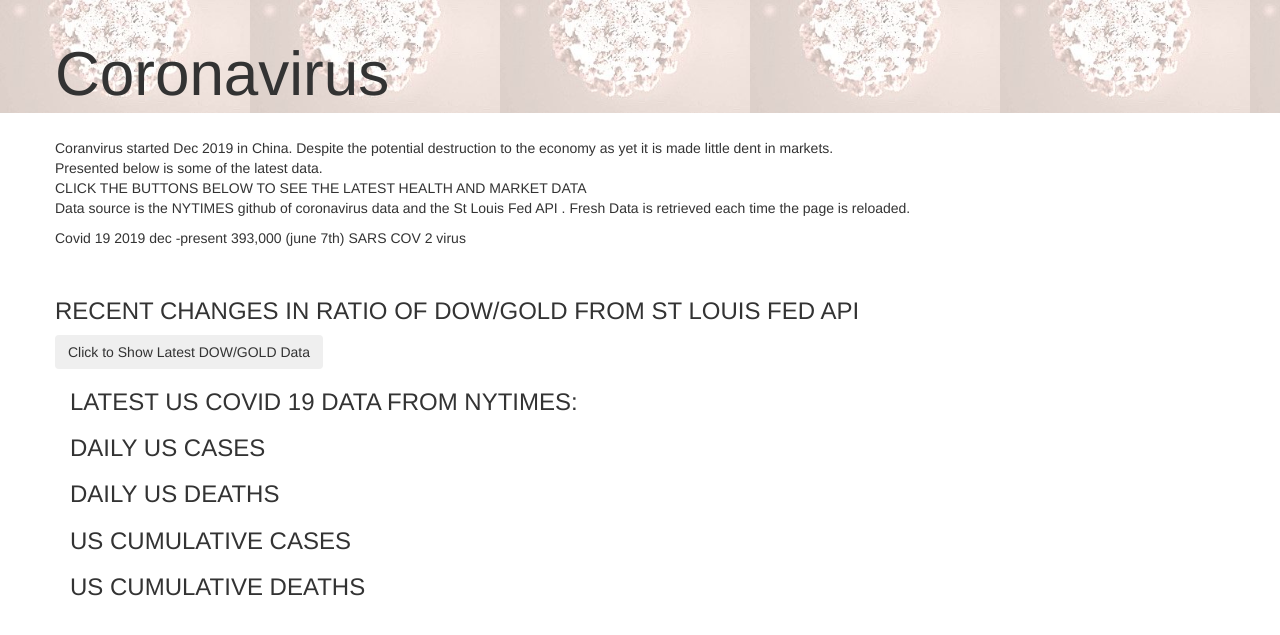
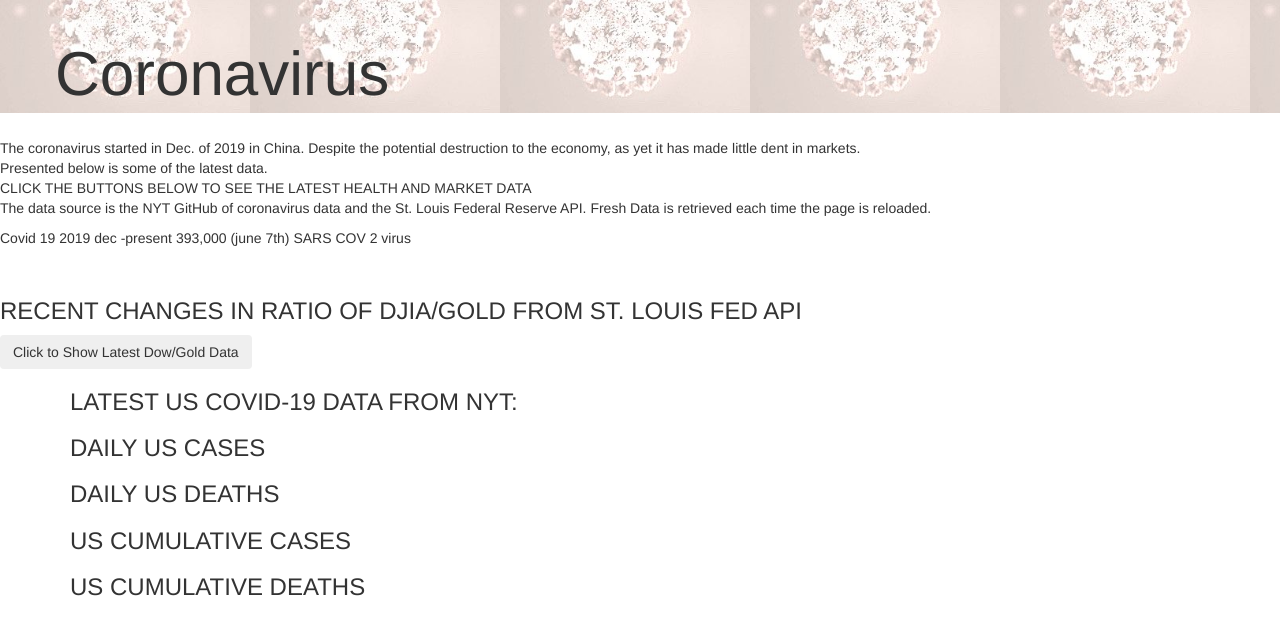
Before and after one commit to pandemicgoldprices/pandemicgoldprices, a Flask app: template templates/coronavirus.html in a window 1280 px wide. Shown: the part 52-687 px from the top of the page. Run offline with Flask 2, Linux system fonts and the light colour scheme; the template is opened without the code that fills it, so the values that code supplies are empty; some libraries are stand-ins or nearby versions.

Commit message:
spellcheck

```diff
--- a/templates/coronavirus.html
+++ b/templates/coronavirus.html
@@ -5,7 +5,6 @@
     <title>COVID-19</title>
     <script src="http://d3js.org/d3.v5.min.js" charset="utf-8"></script>
     <script src="https://cdn.plot.ly/plotly-latest.min.js"></script>
-
     <script src="{{url_for('static', filename='index.js')}}"></script>
     <script src="{{url_for('static', filename='renderPlotly.js')}}"></script>
     <script src="{{url_for('static', filename='renderCountry.js')}}"></script>
@@ -14,13 +13,10 @@
     <script src="https://ajax.googleapis.com/ajax/libs/jquery/3.5.1/jquery.min.js"></script>
     <script src="https://maxcdn.bootstrapcdn.com/bootstrap/3.4.1/js/bootstrap.min.js"></script>
     <body onload="renderCountry()"></body>
-
     <!-- background-size: 440px;-->
     <style>
-
     body {
     background-image: url("{{url_for('static', filename='/imgs/covid19.jpg')}}");
-
     background-size: 250px;
     background-repeat: repeat-x;
   }
@@ -29,19 +25,16 @@
       margin-bottom: 0;
       border-radius: 0;
     }
-
     /* Add a gray background color and some padding to the footer */
     footer {
       background-color: #f2f2f2;
       padding: 25px;
     }
-
     .carousel-inner img {
         width: 100%; /* Set width to 100% */
         margin: auto;
         min-height:200px;
     }
-
     /* Hide the carousel text when the screen is less than 600 pixels wide */
     @media (max-width: 600px) {
       .carousel-caption {
@@ -67,68 +60,55 @@
             </ul>
           </div>
         </nav>
-
-
         <br>
 
       <div class="container text-left">
         <div class="row">
           <div class="col-sm-">
             <h1 style=font-size:62px>Coronavirus</h1>
+          </div>
+        </div>
+      </div>
 
       <div>
         <!-- <img src="{{url_for('static', filename='/imgs/covid.jpg')}}" alt="CORONAVIRUS"> -->
       </div>
       <br>
       <p>
-         Coranvirus started Dec 2019 in China. Despite the potential destruction to the economy as yet it is made little dent in markets.
+        The coronavirus started in Dec. of 2019 in China. Despite the potential destruction to the economy, as yet it has made little dent in markets.
         <br>
         Presented below is some of the latest data.
         <br>
         CLICK THE BUTTONS BELOW TO SEE THE LATEST HEALTH AND MARKET DATA
-         <BR>
-          Data source is the NYTIMES github of coronavirus data and the St Louis Fed API . Fresh Data is retrieved each time the page is reloaded.
+        <br>
+        The data source is the NYT GitHub of coronavirus data and the St. Louis Federal Reserve API. Fresh Data is retrieved each time the page is reloaded.
         <br>
       </p>
-         <p>Covid 19 2019 dec -present 393,000 (june 7th) SARS COV 2 virus</p>
+      <p>
+        Covid 19 2019 dec -present 393,000 (june 7th) SARS COV 2 virus
+      </p>
       <br>
-         <H3> RECENT CHANGES IN RATIO OF DOW/GOLD FROM ST LOUIS FED API </H3>
+      <H3>RECENT CHANGES IN RATIO OF DJIA/GOLD FROM ST. LOUIS FED API</H3>
       <div>
-        <button id = "myButton" type="button" class="btn btn-secondary" onClick="apiData('myPlot', {{ data }})">Click to Show Latest DOW/GOLD Data</button>
+        <button id="myButton" type="button" class="btn btn-secondary" onClick="apiData('myPlot', {{ data }})">Click to Show Latest Dow/Gold Data</button>
       </div>
-</div>
-
       <div class="container">
         <div class="row">
           <div class="col-sm-12">
-
             <div id ="myPlot"></div>
-      <H3> LATEST US COVID 19 DATA FROM NYTIMES:  </H3>
-
-      <H3> DAILY US CASES </H3>
+            <h3>LATEST US COVID-19 DATA FROM NYT:</h3>
+            <h3>DAILY US CASES</h3>
             <div id ="dailycases"></div>
-      <H3> DAILY US DEATHS </H3>
+            <h3> DAILY US DEATHS </h3>
             <div id ="dailydeaths"></div>
-      <H3> US CUMULATIVE CASES</H3>
+            <h3>US CUMULATIVE CASES</h3>
             <div id="cases"></div>
-      <H3> US CUMULATIVE DEATHS</H3>
+            <h3>US CUMULATIVE DEATHS</h3>
             <div id="deaths"></div>
           </div>
         </div>
       </div>
-  </div>
-</div>
-
-
-
-
-
-
-<!--
-          <footer class="container-fluid text-center">
-            <p>Footer Text</p>
-          </footer>
-        -->
+<!-- <footer class="container-fluid text-center"><p>Footer Text</p></footer> -->
     </body>
-
+</head>
 </html>
```
Lines whose indentation alone changed are shown as unchanged.
